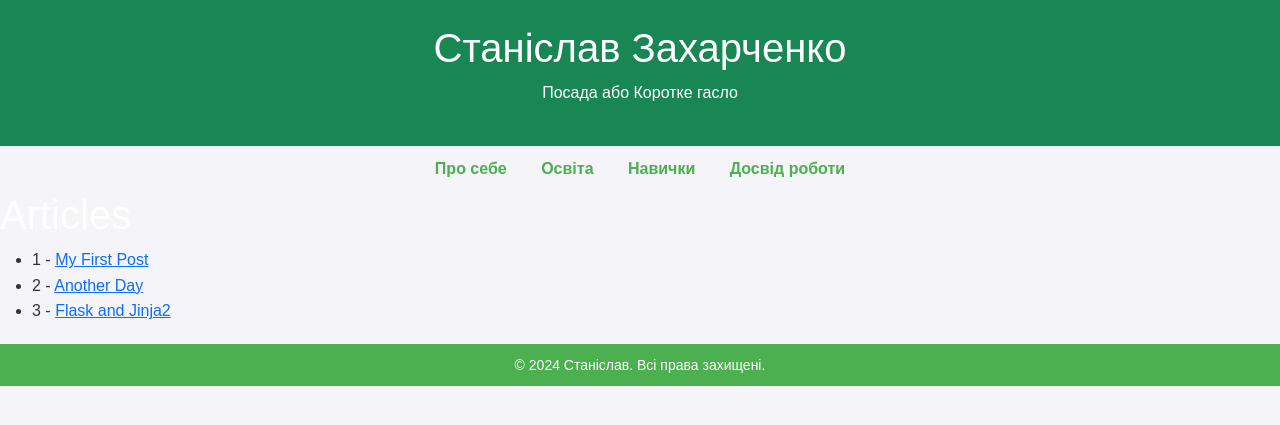
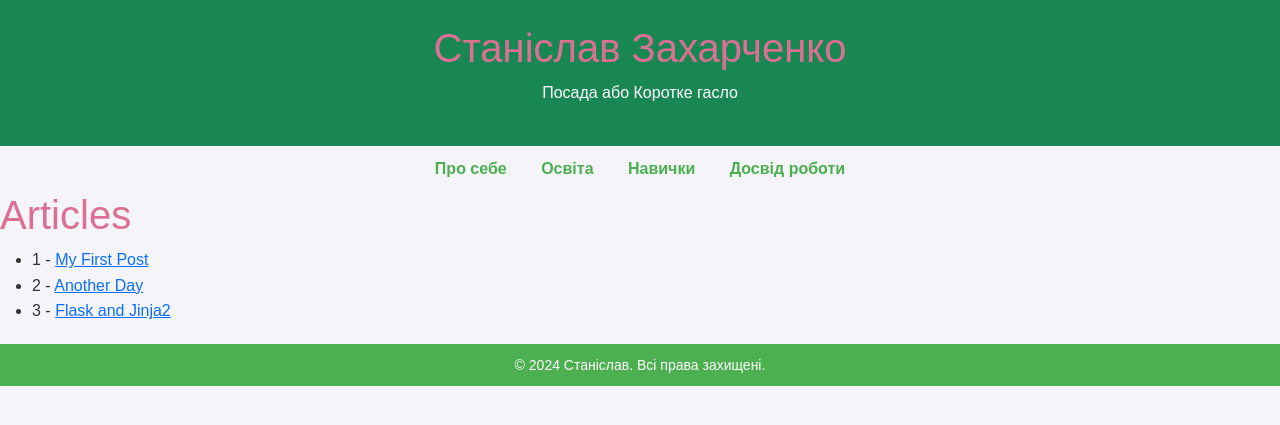
Before and after one commit to ZakharchenkoStanislavIvanovich/flask-app-lab, a Flask app: page /post/ in a window 1280 px wide. Shown: the top 425 px of the page. Run offline with Flask 3, Linux system fonts and the light colour scheme.

Commit message:
add different color for text

```diff
--- a/app/static/css/styles.css
+++ b/app/static/css/styles.css
@@ -15,7 +15,7 @@ header {
 }
 
 h1 {
-    color: white;
+    color: palevioletred;
 }
 
 section {
```
